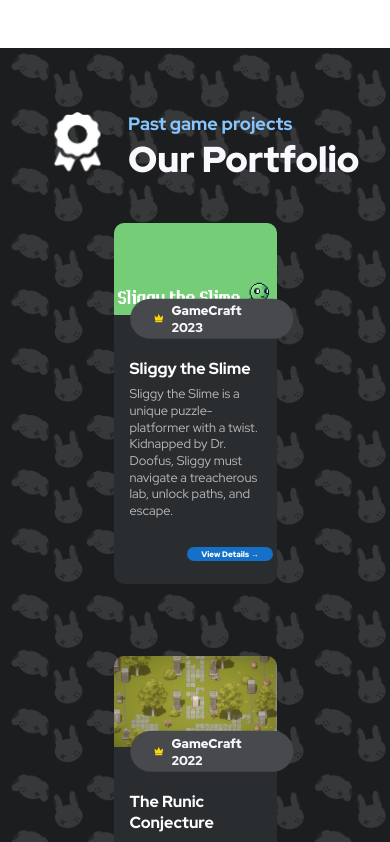
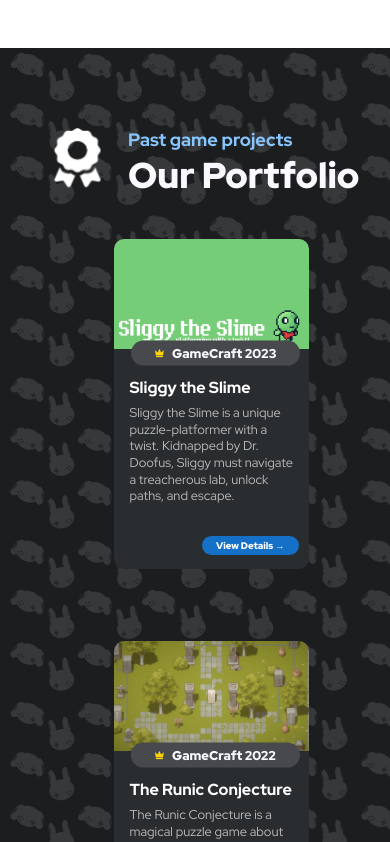
Before and after one commit to nus-gdg/nus-gdg.github.io, a React (Create React App) app in the folder new/: page / in a window 390 px wide. Shown: the part 1754-2596 px from the top of the page. Built offline with nearby package versions, Linux system fonts and the light colour scheme.

Commit message:
Fix PR issues
1. Nested CSS
2. Moved PortfolioItemsType to constants

```diff
--- /dev/null
+++ b/new/src/constants/games-portfolio.tsx
@@ -0,0 +1,80 @@
+import Thumbnail2023 from "../assets/portfolio-thumbnails/sliggy_the_slime.png";
+import Thumbnail2022 from "../assets/portfolio-thumbnails/the_runic_conjecture.png";
+import Thumbnail2021 from "../assets/portfolio-thumbnails/A2wJky66rH_cover.png";
+import Thumbnail2020 from "../assets/portfolio-thumbnails/kitten_mitten_cover.png";
+import Thumbnail2019 from "../assets/portfolio-thumbnails/memory_lanes_cover.png";
+import Thumbnail2018 from "../assets/portfolio-thumbnails/cogworks_cover.png";
+import Webm2023 from "../assets/portfolio-thumbnails/sliggy_the_slime.webm";
+import Webm2022 from "../assets/portfolio-thumbnails/the_runic_conjecture.webm";
+import Webm2021 from "../assets/portfolio-thumbnails/A2wJky66rH.webm";
+import Webm2020 from "../assets/portfolio-thumbnails/kittenmitten.webm";
+import Webm2019 from "../assets/portfolio-thumbnails/memorylanes.webm";
+import Webm2018 from "../assets/portfolio-thumbnails/cogworks.webm";
+
+type PortfolioItemsType = {
+  link: string;
+  videoSrc: string;
+  imgSrc: string;
+  buttonLabel: string;
+  heading: string;
+  description: string;
+};
+
+export const portfolioItemsInfo: PortfolioItemsType[] = [
+  {
+    link: "https://kzfsg.itch.io/sliggy-the-slime",
+    videoSrc: Webm2023,
+    imgSrc: Thumbnail2023,
+    buttonLabel: "GameCraft 2023",
+    heading: "Sliggy the Slime",
+    description:
+      "Sliggy the Slime is a unique puzzle-platformer with a twist. Kidnapped by Dr. Doofus, Sliggy must navigate a treacherous lab, unlock paths, and escape.",
+  },
+
+  {
+    link: "https://lio-lim.itch.io/the-runic-conjecture",
+    videoSrc: Webm2022,
+    imgSrc: Thumbnail2022,
+    buttonLabel: "GameCraft 2022",
+    heading: "The Runic Conjecture",
+    description:
+      "The Runic Conjecture is a magical puzzle game about experimenting and learning the meaning of mysterious runes. What may seem like Magic now is merely a Science that you have yet to understand.",
+  },
+
+  {
+    link: "https://graphcalibur.itch.io/a2wjky66rh",
+    videoSrc: Webm2021,
+    imgSrc: Thumbnail2021,
+    buttonLabel: "GameCraft 2021",
+    heading: "A2wJky66rH",
+    description:
+      "You play as a spider-esque creature with the ability to amputate one of its four legs. Doing so causes you to lose the ability to move in the direction corresponding to that leg. Use this to solve puzzles and navigate the mazes inside the game.",
+  },
+  {
+    link: "https://lapisraider.itch.io/kitten-mitten",
+    videoSrc: Webm2020,
+    imgSrc: Thumbnail2020,
+    buttonLabel: "GameCraft 2020",
+    heading: "Kitten Mitten",
+    description:
+      "When it comes to the game of catching mice, no one can even come close to you. Your child on the other hand...although very eager to do the same as you, is still quite inexperienced...",
+  },
+  {
+    link: "https://sonatines.itch.io/memory-lanes",
+    videoSrc: Webm2019,
+    imgSrc: Thumbnail2019,
+    buttonLabel: "GameCraft 2019",
+    heading: "Memory Lanes",
+    description:
+      "Memory Lanes is a puzzle game where the player leads the character through mazes with walls and non-player characters (NPCs) while manipulating the state of the world around them to reach the goal...",
+  },
+  {
+    link: "https://cronyx.itch.io/cogworks",
+    videoSrc: Webm2018,
+    imgSrc: Thumbnail2018,
+    buttonLabel: "GameCraft 2018",
+    heading: "Cogworks",
+    description:
+      "Game description is a game that features this and that. The objective of this game is to perform all of the objectives to reach the ending. Players play as a thing and need to get pass stages to get to the end. Hello this is a description.",
+  },
+];
--- a/new/src/sections/portfolio/portfolio.scss
+++ b/new/src/sections/portfolio/portfolio.scss
@@ -1,5 +1,4 @@
 $background-image-url: "../../assets/background/bg.png";
-// 768 1024 1080 1536
 
 .portfolio {
   background-image: url(#{$background-image-url}) !important;
@@ -8,13 +7,7 @@ $background-image-url: "../../assets/background/bg.png";
   height: 100%;
   padding: 3rem 0;
 
-  @media (max-width: 640px) {
-    background-size: 100%;
-    padding: 2rem 0;
-  }
-}
-
-.portfolio .row {
+  .row {
     display: flex;
     flex-wrap: wrap;
     margin-top: 1rem;
@@ -24,42 +17,34 @@ $background-image-url: "../../assets/background/bg.png";
     gap: 3rem;
   }
 
-.portfolio .col {
+  .col {
     flex: 0 0 auto;
     width: 100%;
     padding-right: calc(var(--bs-gutter-x) * 0.5);
     padding-left: calc(var(--bs-gutter-x) * 0.5);
-}
 
     @media (min-width: 1280px) {
-  .portfolio .col {
       width: calc(100% / 4);
-  }
     }
 
     @media (min-width: 1024px) and (max-width: 1279px) {
-  .portfolio .col {
       width: calc(100% / 3);
-  }
     }
 
     @media (min-width: 768px) and (max-width: 1023px) {
-  .portfolio .col {
       width: calc(100% / 3);
-  }
     }
 
     @media (max-width: 767px) {
-  .portfolio .col {
       width: calc(100% / 2);
     }
   }
 
-.portfolio .mb-4 {
+  .mb-4 {
     margin-bottom: 1.5rem !important;
   }
 
-.portfolio .container {
+  .container {
     display: flex;
     flex-wrap: wrap;
     justify-content: center;
@@ -68,7 +53,7 @@ $background-image-url: "../../assets/background/bg.png";
     padding-right: 1rem;
   }
 
-.portfolio .top-portfolio {
+  .top-portfolio {
     margin-top: 5rem;
     margin-bottom: 3.14rem;
 
@@ -78,11 +63,10 @@ $background-image-url: "../../assets/background/bg.png";
     }
   }
 
-.portfolio .icon-portfolio {
+  .icon-portfolio {
     position: absolute;
-}
 
-.portfolio .icon-portfolio img {
+    img {
       margin-left: 3rem;
       width: 20%;
 
@@ -90,8 +74,9 @@ $background-image-url: "../../assets/background/bg.png";
         width: 15%;
       }
     }
+  }
 
-.portfolio .heading-portfolio {
+  .heading-portfolio {
     margin-left: 10rem;
     color: #86c5ff;
     font:
@@ -104,7 +89,7 @@ $background-image-url: "../../assets/background/bg.png";
     }
   }
 
-.portfolio .subheading-portfolio {
+  .subheading-portfolio {
     margin-left: 10rem;
     color: #f8f8fe;
     font:
@@ -117,7 +102,7 @@ $background-image-url: "../../assets/background/bg.png";
     }
   }
 
-#portfolio .portfolio-item {
+  .portfolio-item {
     width: 100%;
     height: 100%;
     flex-shrink: 1;
@@ -128,42 +113,17 @@ $background-image-url: "../../assets/background/bg.png";
       width 0.3s,
       height 0.3s;
 
-  @media (max-width: 1536px) {
-    #portfolio .portfolio-item {
-      width: calc(100% / 3 - 2.08rem);
-      height: auto;
-    }
+    @media (max-width: 640px) {
+      width: 120%;
+      height: 100%;
     }
 
-  @media (max-width: 1024px) {
-    #portfolio .portfolio-item {
-      width: calc(100% / 2 - 2.08rem);
-      height: auto;
-    }
-  }
-
-  @media (max-width: 768px) {
-    #portfolio .portfolio-item {
-      width: calc(100% / 2 - 2.08rem);
-      height: auto;
-    }
-
-    @media (max-width: 640px) {
-      #portfolio .portfolio-item {
-        width: 100%;
-        height: auto;
-      }
-    }
-  }
-}
-
-#portfolio .portfolio-item .portfolio-link {
+    .portfolio-link {
       text-decoration: none;
       position: relative;
       display: block;
-}
 
-#portfolio .portfolio-item .portfolio-link .portfolio-hover {
+      .portfolio-hover {
         display: flex;
         position: absolute;
         width: 100%;
@@ -173,11 +133,10 @@ $background-image-url: "../../assets/background/bg.png";
         justify-content: center;
         opacity: 0;
         transition: opacity ease-in-out 0.25s;
-  border-radius: 0.625rem 0.625rem 0rem 0rem;
+        border-radius: 0.625rem 0.625rem 0 0;
         overflow: hidden;
-}
 
-#portfolio .portfolio-item .portfolio-link .portfolio-hover .portfolio-hover-content {
+        .portfolio-hover-content {
           font-size: 1.25rem;
           color: white;
 
@@ -185,13 +144,15 @@ $background-image-url: "../../assets/background/bg.png";
             font-size: 1rem;
           }
         }
+      }
 
-#portfolio .portfolio-item .portfolio-link:hover .portfolio-hover {
+      &:hover .portfolio-hover {
         opacity: 1;
       }
+    }
 
-#portfolio .portfolio-item .portfolio-caption {
-  margin-top: 0rem;
+    .portfolio-caption {
+      margin-top: 0;
       margin-left: 2rem;
       margin-right: 2rem;
       text-align: left;
@@ -201,9 +162,8 @@ $background-image-url: "../../assets/background/bg.png";
         margin-left: 1rem;
         margin-right: 1rem;
       }
-}
 
-#portfolio .portfolio-item .portfolio-caption .portfolio-caption-heading {
+      .portfolio-caption-heading {
         padding-bottom: 0.4rem;
         color: #fff;
         font-family: "Red Hat Display";
@@ -213,7 +173,7 @@ $background-image-url: "../../assets/background/bg.png";
         line-height: 130%;
       }
 
-#portfolio .portfolio-item .portfolio-caption .portfolio-caption-subheading {
+      .portfolio-caption-subheading {
         color: #bbb;
         padding-bottom: 4rem;
         font-family: "Red Hat Display";
@@ -222,13 +182,13 @@ $background-image-url: "../../assets/background/bg.png";
         font-weight: 400;
         line-height: 130%;
       }
+    }
 
-#portfolio .portfolio-item .portfolio-icon {
+    .portfolio-icon {
       display: inline-flex;
     }
 
-#portfolio .portfolio-item .portfolio-button {
-  //position: absolute;
+    .portfolio-button {
       transform: translate(10%, -50%);
       display: inline-flex;
       padding: 2% 1.5rem;
@@ -243,28 +203,27 @@ $background-image-url: "../../assets/background/bg.png";
       font-style: normal;
       font-weight: 900;
       line-height: normal;
-}
 
-#portfolio .portfolio-item .portfolio-button img {
+      img {
         width: 0.8rem;
 
         @media (max-width: 639px) {
           width: 0.6rem;
         }
       }
+    }
 
-#portfolio .portfolio-item .view-details {
+    .view-details {
       position: absolute;
       top: 90%;
       left: 45%;
-  padding: 0.1rem 0.9rem;
+      padding: 0.2rem 0.9rem;
       border-radius: 3.125rem;
       background: #1471c7;
       text-align: center;
       color: #fff;
-}
 
-#portfolio .portfolio-item .view-details .portfolio-link {
+      .portfolio-link {
         text-decoration: none;
         color: #fff;
         font-family: "Red Hat Display";
@@ -274,45 +233,61 @@ $background-image-url: "../../assets/background/bg.png";
         line-height: normal;
 
         @media (max-width: 1029px) {
-    font-size: 0.5rem;
+          font-size: 0.6rem;
         }
       }
 
-#portfolio .portfolio-item .view-details .details-text {
+      .details-text {
         font-size: 0.5rem;
         text-decoration: none;
         text-decoration-color: #f8f8fe;
       }
+    }
+  }
 
-#portfolio .view-all-projects {
+  .view-all-projects {
     cursor: pointer;
     color: #86c5ff;
     text-align: center;
-  font-family: Red Hat Display;
+    font-family: "Red Hat Display";
     font-size: 1rem;
     font-style: normal;
     font-weight: 700;
     line-height: 130%;
     text-decoration-line: underline;
-}
 
-#portfolio .view-all-projects.disabled {
+    &.disabled {
       cursor: not-allowed;
       color: gray;
       text-decoration: none;
     }
+  }
 
-.portfolio .img-fluid {
+  .img-fluid {
     max-width: 100%;
     height: auto;
   }
 
-.portfolio .portfolio-image {
-  border-radius: 0.625rem 0.625rem 0rem 0rem;
+  .portfolio-image {
+    border-radius: 0.625rem 0.625rem 0 0;
     width: 100%;
   }
 
-#portfolio .portfolio .navbar > .container,
+  .toast-container {
+    width: -webkit-max-content;
+    width: -moz-max-content;
+    width: max-content;
+    max-width: 100%;
+    pointer-events: none;
+
+    > :not(:last-child) {
+      margin-bottom: 0.75rem;
+    }
+  }
+}
+
+#portfolio {
+  .navbar > .container,
   .navbar > .container-fluid,
   .navbar > .container-sm,
   .navbar > .container-md,
@@ -324,15 +299,4 @@ $background-image-url: "../../assets/background/bg.png";
     align-items: center;
     justify-content: space-between;
   }
-
-.portfolio .toast-container {
-  width: -webkit-max-content;
-  width: -moz-max-content;
-  width: max-content;
-  max-width: 100%;
-  pointer-events: none;
 }
-
-.portfolio .toast-container > :not(:last-child) {
-  margin-bottom: 0.75rem;
-}
--- a/new/src/sections/portfolio/portfolio.tsx
+++ b/new/src/sections/portfolio/portfolio.tsx
@@ -1,86 +1,7 @@
 import React, { useState } from "react";
 import HeaderIcon from "../../assets/icons/portfolio-icon.png";
 import PortfolioItem from "./portfolio-item";
-import Thumbnail2023 from "../../assets/portfolio-thumbnails/sliggy_the_slime.png";
-import Thumbnail2022 from "../../assets/portfolio-thumbnails/the_runic_conjecture.png";
-import Thumbnail2021 from "../../assets/portfolio-thumbnails/A2wJky66rH_cover.png";
-import Thumbnail2020 from "../../assets/portfolio-thumbnails/kitten_mitten_cover.png";
-import Thumbnail2019 from "../../assets/portfolio-thumbnails/memory_lanes_cover.png";
-import Thumbnail2018 from "../../assets/portfolio-thumbnails/cogworks_cover.png";
-import Webm2023 from "../../assets/portfolio-thumbnails/sliggy_the_slime.webm";
-import Webm2022 from "../../assets/portfolio-thumbnails/the_runic_conjecture.webm";
-import Webm2021 from "../../assets/portfolio-thumbnails/A2wJky66rH.webm";
-import Webm2020 from "../../assets/portfolio-thumbnails/kittenmitten.webm";
-import Webm2019 from "../../assets/portfolio-thumbnails/memorylanes.webm";
-import Webm2018 from "../../assets/portfolio-thumbnails/cogworks.webm";
-
-type PortfolioItemsType = {
-  link: string;
-  videoSrc: string;
-  imgSrc: string;
-  buttonLabel: string;
-  heading: string;
-  description: string;
-};
-
-const portfolioItems: PortfolioItemsType[] = [
-  {
-    link: "https://kzfsg.itch.io/sliggy-the-slime",
-    videoSrc: Webm2023,
-    imgSrc: Thumbnail2023,
-    buttonLabel: "GameCraft 2023",
-    heading: "Sliggy the Slime",
-    description:
-      "Sliggy the Slime is a unique puzzle-platformer with a twist. Kidnapped by Dr. Doofus, Sliggy must navigate a treacherous lab, unlock paths, and escape.",
-  },
-
-  {
-    link: "https://lio-lim.itch.io/the-runic-conjecture",
-    videoSrc: Webm2022,
-    imgSrc: Thumbnail2022,
-    buttonLabel: "GameCraft 2022",
-    heading: "The Runic Conjecture",
-    description:
-      "The Runic Conjecture is a magical puzzle game about experimenting and learning the meaning of mysterious runes. What may seem like Magic now is merely a Science that you have yet to understand.",
-  },
-
-  {
-    link: "https://graphcalibur.itch.io/a2wjky66rh",
-    videoSrc: Webm2021,
-    imgSrc: Thumbnail2021,
-    buttonLabel: "GameCraft 2021",
-    heading: "A2wJky66rH",
-    description:
-      "You play as a spider-esque creature with the ability to amputate one of its four legs. Doing so causes you to lose the ability to move in the direction corresponding to that leg. Use this to solve puzzles and navigate the mazes inside the game.",
-  },
-  {
-    link: "https://lapisraider.itch.io/kitten-mitten",
-    videoSrc: Webm2020,
-    imgSrc: Thumbnail2020,
-    buttonLabel: "GameCraft 2020",
-    heading: "Kitten Mitten",
-    description:
-      "When it comes to the game of catching mice, no one can even come close to you. Your child on the other hand...although very eager to do the same as you, is still quite inexperienced...",
-  },
-  {
-    link: "https://sonatines.itch.io/memory-lanes",
-    videoSrc: Webm2019,
-    imgSrc: Thumbnail2019,
-    buttonLabel: "GameCraft 2019",
-    heading: "Memory Lanes",
-    description:
-      "Memory Lanes is a puzzle game where the player leads the character through mazes with walls and non-player characters (NPCs) while manipulating the state of the world around them to reach the goal...",
-  },
-  {
-    link: "https://cronyx.itch.io/cogworks",
-    videoSrc: Webm2018,
-    imgSrc: Thumbnail2018,
-    buttonLabel: "GameCraft 2018",
-    heading: "Cogworks",
-    description:
-      "Game description is a game that features this and that. The objective of this game is to perform all of the objectives to reach the ending. Players play as a thing and need to get pass stages to get to the end. Hello this is a description.",
-  },
-];
+import { portfolioItemsInfo } from "../../constants/games-portfolio";
 
 const Portfolio = (): JSX.Element => {
   const [showAll, setShowAll] = useState(false);
@@ -100,7 +21,7 @@ const Portfolio = (): JSX.Element => {
       </div>
       <div className="container">
         <div className="row">
-          {portfolioItems.slice(0, showAll ? portfolioItems.length : 3).map((item, index) => (
+          {portfolioItemsInfo.slice(0, showAll ? portfolioItemsInfo.length : 3).map((item, index) => (
             <PortfolioItem
               key={index}
               link={item.link}
```
Lines whose indentation alone changed are shown as unchanged.
